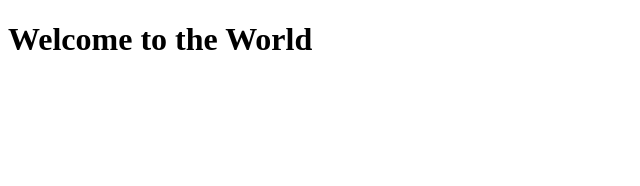
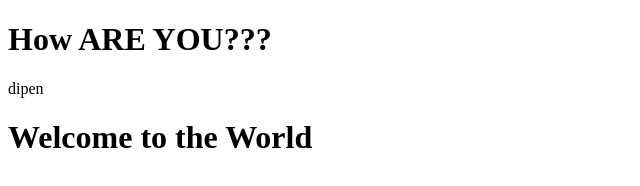
Before and after one commit to dipinbro/test, a plain HTML site: page index.html in a window 1280 px wide. Shown: the whole page, without its empty margins (0-640 px from the left). Drawn offline with Linux system fonts and the light colour scheme.

Commit message:
changed on line 8/10

```diff
--- a/index.html
+++ b/index.html
@@ -5,7 +5,9 @@
 		Hello
 	</title>
 </head>
+<h1> How ARE YOU??? </h1>
 <body>
+<p> dipen </p>
 <h1> Welcome to the World </h1>
 
 </body>
```
